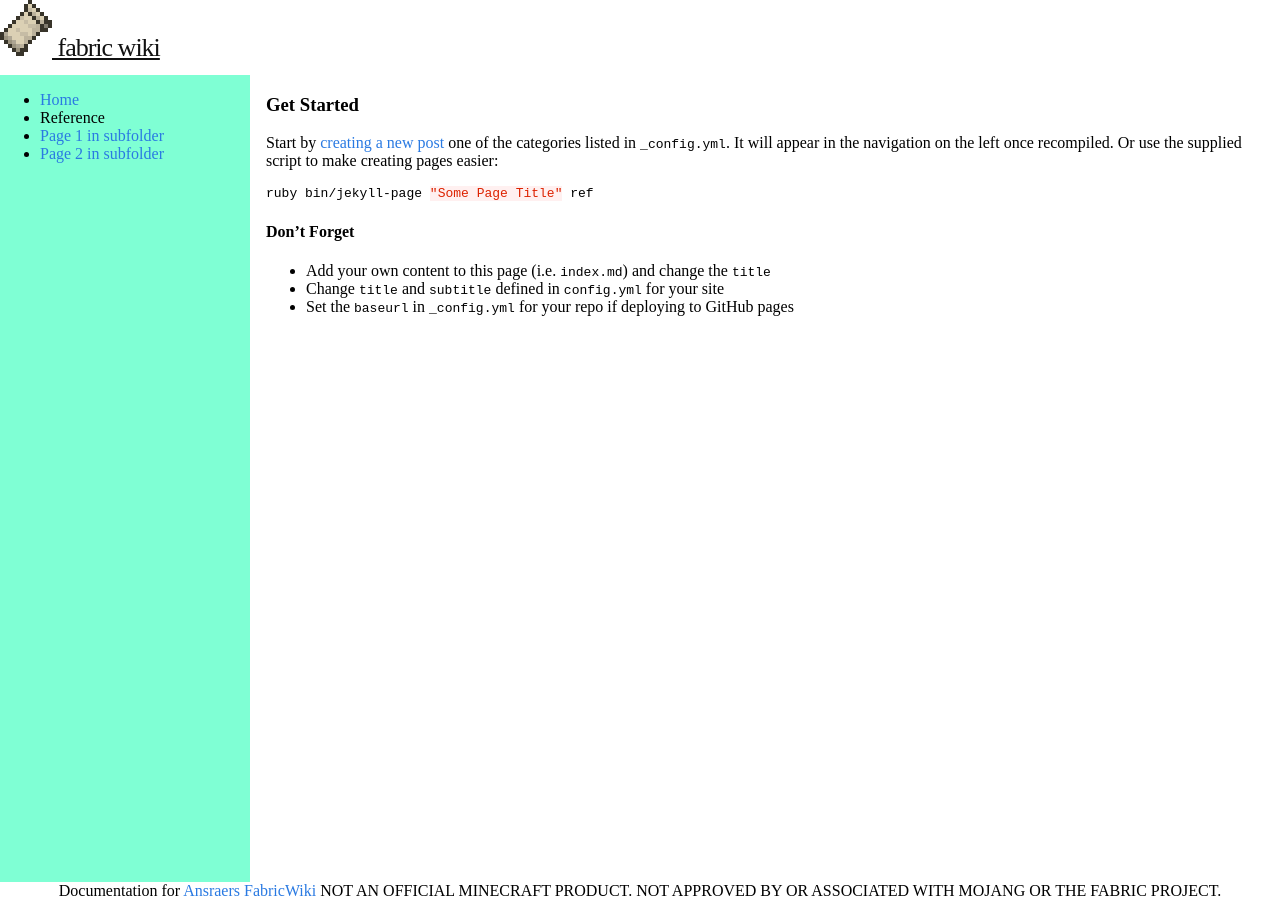
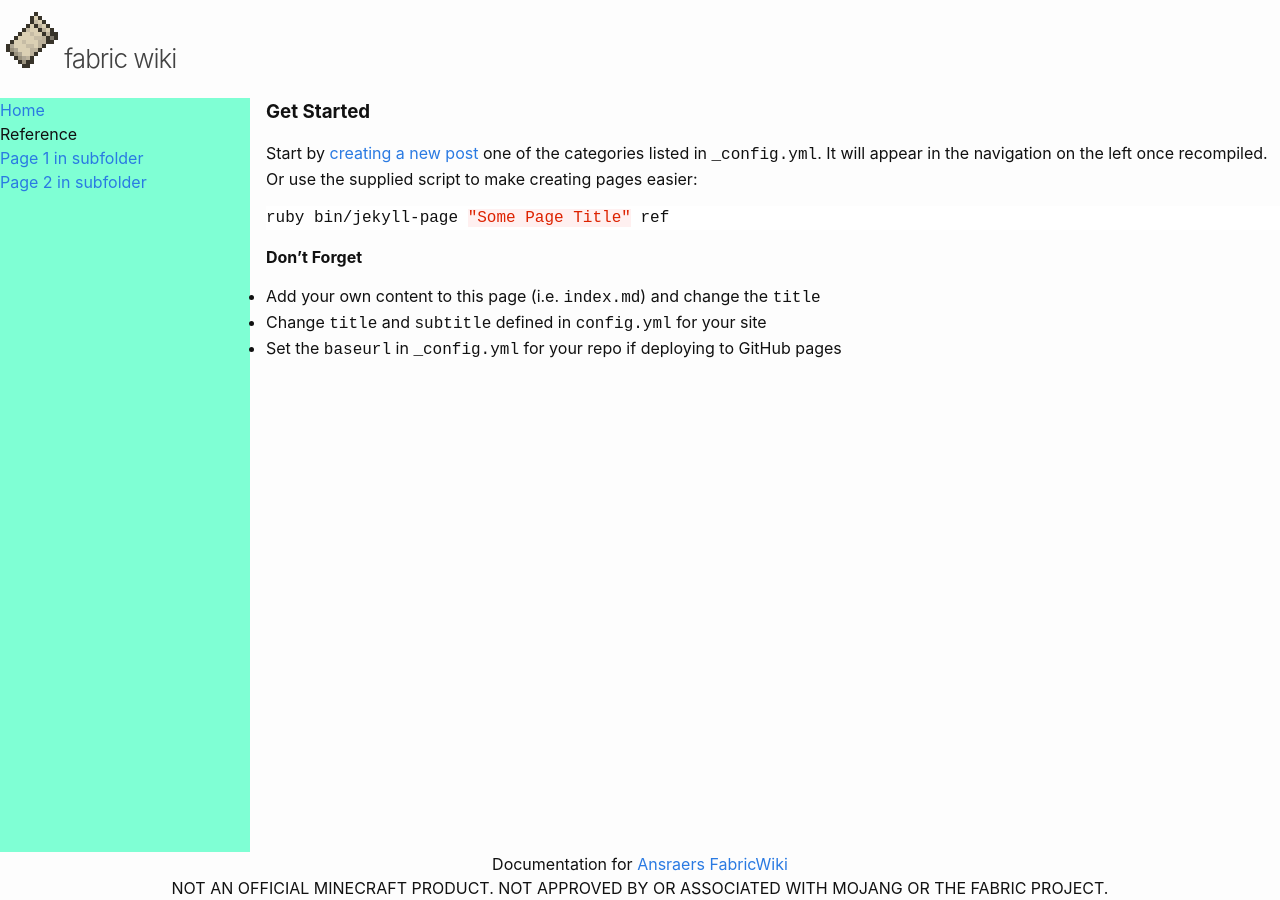
Before and after one commit to CottonMC/Wiki, a Jekyll site: the page built from index.md, in a window 1280 px wide. Built offline with Jekyll 4.4.1, drawn with Linux system fonts in a browser that asks for light colours.

Commit message:
more css

```diff
--- a/_includes/footer.html
+++ b/_includes/footer.html
@@ -1,2 +1,2 @@
-Documentation for <a href="{% if site.codeurl %}{{ site.codeurl }}{% else %}{{ site.baseurl }}{% endif %}">{{ site.title }}</a>
+Documentation for <a href="{% if site.codeurl %}{{ site.codeurl }}{% else %}{{ site.baseurl }}{% endif %}">{{ site.title }}</a><br>
 NOT AN OFFICIAL MINECRAFT PRODUCT. NOT APPROVED BY OR ASSOCIATED WITH MOJANG OR THE FABRIC PROJECT.
--- a/_includes/header.html
+++ b/_includes/header.html
@@ -1 +1,4 @@
-<a class="site-logo" rel="author" href="/"><img src="{{ site.baseurl }}/assets/images/logo.png" alt="logo"> fabric wiki</a>
+<a class="site-logo" rel="author" href="/">
+    <img src="{{ site.baseurl }}/assets/images/logo.png" alt="logo">
+    fabric wiki
+</a>
--- a/css/layout.css
+++ b/css/layout.css
@@ -21,6 +21,7 @@ body {
 
 header {
     grid-area: header;
+    margin: 12px 6px;
 }
 
 nav {
--- a/css/main.css
+++ b/css/main.css
@@ -1,6 +1,24 @@
 /**
  * GENERIC
  */
+
+body {
+    font: 400 16px/1.5 -apple-system, BlinkMacSystemFont, "Segoe UI", Roboto, Helvetica, Arial, sans-serif, "Apple Color Emoji", "Segoe UI Emoji", "Segoe UI Symbol";
+    color: #111;
+    background-color: #fdfdfd;
+    -webkit-text-size-adjust: 100%;
+    -webkit-font-feature-settings: "kern" 1;
+    -moz-font-feature-settings: "kern" 1;
+    -o-font-feature-settings: "kern" 1;
+    font-feature-settings: "kern" 1;
+    font-kerning: normal;
+}
+
+h1, h2, h3, h4, h5, h6, p, blockquote, pre, ul, ol, dl, figure, .highlight {
+    margin:0px;
+    padding:0px;
+    margin-bottom: 15px;
+}
 
 /**
  * Links
```
